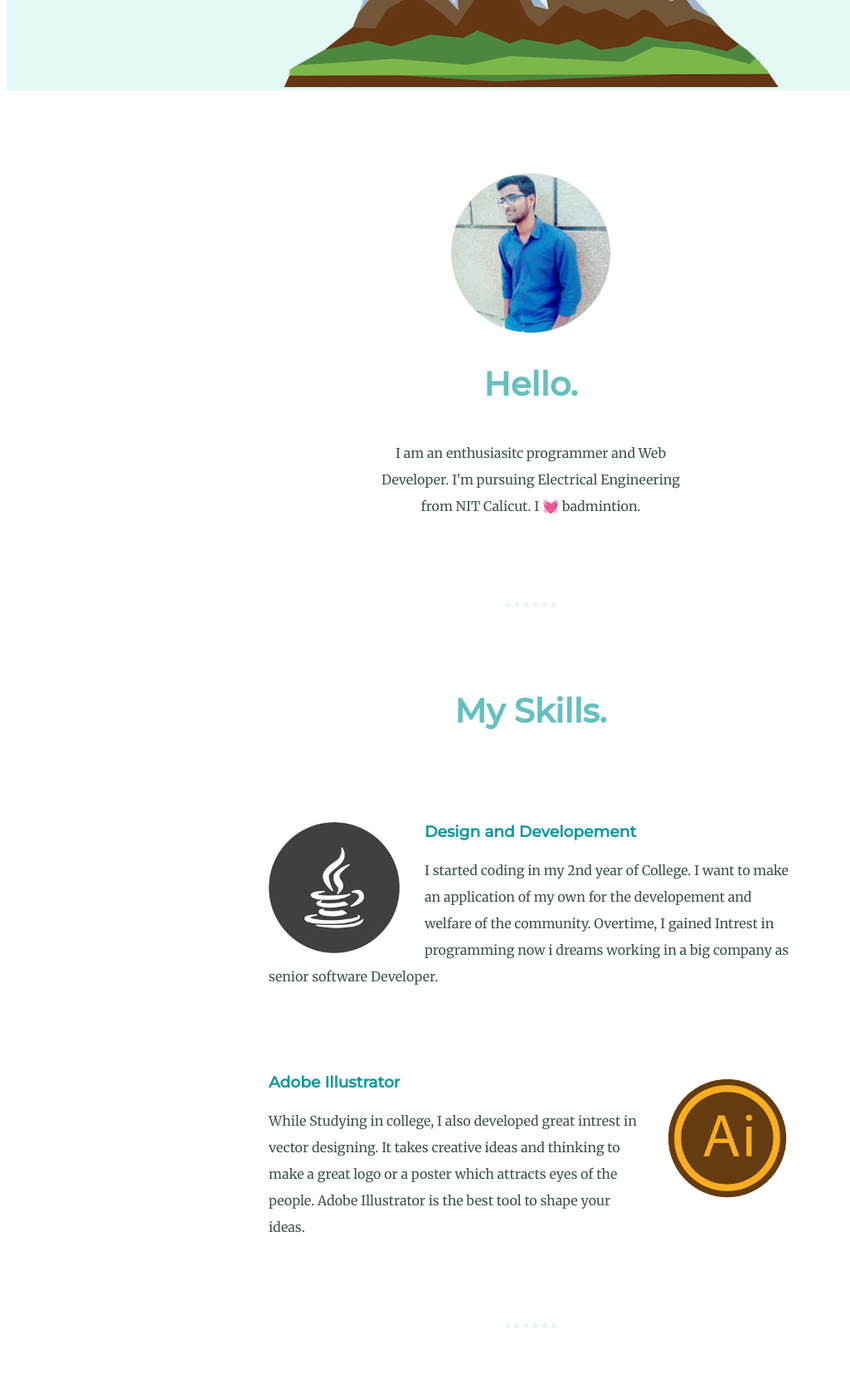
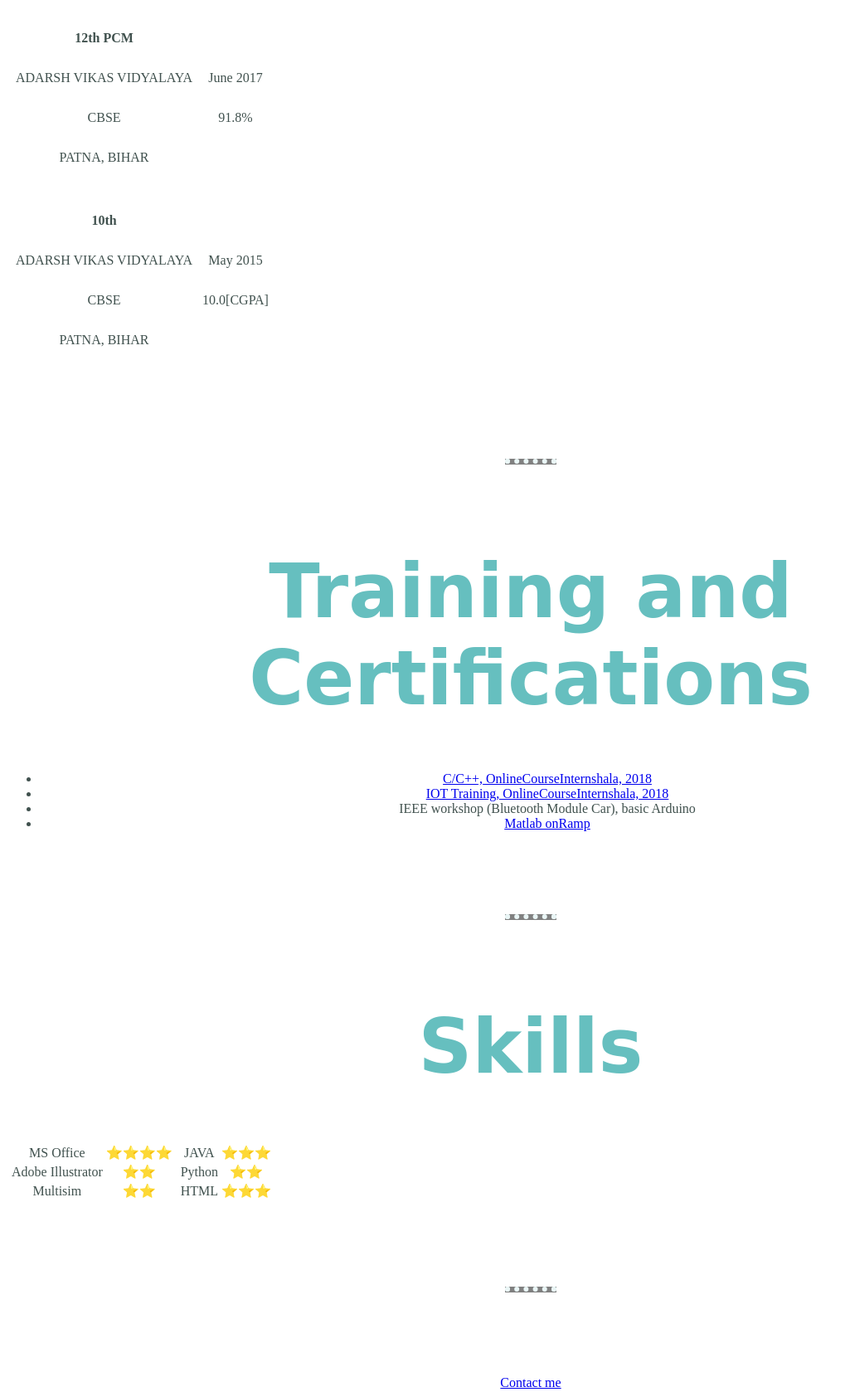
Before and after one commit to sr93344/CV, a plain HTML site: page index.html in a window 1280 px wide. Shown: the part 705-2383 px from the top of the page at 83% size, without its empty margins (0-1025 px from the left). Drawn offline with Linux system fonts and the light colour scheme; files that its build step writes are made by us from their sources.

Commit message:
Update index.html

```diff
--- a/index.html
+++ b/index.html
@@ -3,59 +3,97 @@
 
 <head>
   <meta charset="utf-8">
-  <title>Sudhanshu Ranjan</title>
+  <title> 😀 Sudhanshu's Personal Site </title>
   <link rel="stylesheet" href="css/styles.css">
-  <link rel="icon" href="pictures/favicon.ico">
-  <link href="https://fonts.googleapis.com/css2?family=Merriweather&family=Montserrat:wght@500&family=Sacramento&display=swap" rel="stylesheet">
 </head>
 
 <body>
-  <div class="top-container">
-    <img class="top-cloud" src="pictures/cloud.png" alt="cloud-top">
-    <h1>I'm Sudhanshu</h1>
-    <h2 class =" programmer">a <span><ins>pro</ins></span>grammer.</h2>
-    <img class="bottom-cloud" src="pictures/cloud.png" alt="cloud-bottom">
-    <img src="pictures/mountain1.png" alt="mountain-img">
-  </div>
-
-  <div class="middle-container">
-    <div class="profile">
-      <img src="pictures\android-chrome-192x192.png" alt="Sudhanshu-img">
-      <h2>Hello.</h2>
-      <p class="intro">I am an enthusiasitc programmer and Web Developer. I'm pursuing Electrical Engineering from NIT Calicut. I 💓 badmintion.</p>
-    </div>
-    <hr>
-    <div class="skills">
-      <h2>My Skills.</h2>
-      <div class="skill-row">
-        <img class="java" src="pictures/java.png" alt="java-img">
-        <h3>Design and Developement</h3>
-        <p>I started coding in my 2nd year of College. I want to make an application of my own for the developement and welfare of the community. Overtime, I gained Intrest in programming now i dreams working in a big company as senior software Developer.</p>
-      </div>
-      <div class="skill-row">
-        <img class="illustrator" src="pictures\illustrator.png" alt="">
-        <h3>Adobe Illustrator</h3>
-        <p>While Studying in college, I also developed great intrest in vector designing. It takes creative ideas and thinking to make a great logo or a poster which attracts eyes of the people. Adobe Illustrator is the best tool to shape your ideas.</p>
-      </div>
-    </div>
-    <hr>
-    <div class="contact-me">
-      <h2>Get In Touch</h2>
-      <h3>If you are in love with programming or Designing as much as I do.</h3>
-      <p class="contact-message">Together we can make an awesome application, website and logo to boost your business on next level.</p>
-      <a href="mailto:sr93344@gmail.com" class="testbutton">CONTACT ME</a>
-    </div>
-  </div>
-
-
-  <div class="bottom-container">
-
-    <a class="linkedin" href="https://www.linkedin.com/in/sudhanshu-ranjan-826016159/" target="_blank"> <img src="pictures/linkedin.png" alt=""> </a>
-    <a class="twitter" href="https://twitter.com/" target="_blank"><img src="pictures/twitter.png" alt="https://twitter.com/"></a>
-    <a class="instagram" href="https://www.instagram.com/sudhanshu__ranjan__/" target="_blank"> <img src="pictures/instagram.png" alt=""> </a>
-    <p class="copyright">© 2020 Sudhanshu Ranjan.</p>
-  </div>
-
+  <table>
+    <tr>
+      <td><img src="Pictures\circle-cropped.png" alt="Sudhanshu's Profile" style="width:250px;height:250px;"></td>
+      <td>
+        <h1>Sudhanshu Ranjan</h1>
+        <p>B.Tech Electrical and Electronics Engineering</p>
+        <p>NIT Calicut</p>
+      </td>
+    </tr>
+  </table>
+  <hr size="3" noshade>
+  <h1>Education</h1>
+  <table cellspacing="10px">
+    <tr>
+      <td>
+        <p><strong>12th PCM</strong></p>
+        <p>ADARSH VIKAS VIDYALAYA</p>
+        <p>CBSE</p>
+        <p>PATNA, BIHAR</p>
+      </td>
+      <td>
+        <p>June 2017</p>
+        <p>91.8%</p>
+      </td>
+    </tr>
+    <tr>
+      <td>
+        <p><strong>10th</strong></p>
+        <p>ADARSH VIKAS VIDYALAYA</p>
+        <p>CBSE</p>
+        <p>PATNA, BIHAR</p>
+      </td>
+      <td>
+        <p>May 2015</p>
+        <p>10.0[CGPA]</p>
+      </td>
+    </tr>
+  </table>
+  <hr size="3" noshade>
+  <h1>Training and Certifications</h1>
+  <ul>
+    <li><a href="https://drive.google.com/file/d/1ADGmKpervHIU5fydjrRxfFkKNY2-sTLc/view">C/C++, OnlineCourseInternshala, 2018</a></li>
+    <li><a href="https://drive.google.com/file/d/1Dux5-u2wisZ24FAdx9v3aeXE2hr-xxsM/view">IOT Training, OnlineCourseInternshala, 2018</a></li>
+    <li>IEEE workshop (Bluetooth Module Car), basic Arduino </li>
+    <li><a href="https://matlabacademy.mathworks.com/progress/share/report.html?id=db0dfc2b-b0a6-4420-9d52-d816f2462386">Matlab onRamp</a></li>
+  </ul>
+  <hr size="3" noshade>
+  <h1>Skills</h1>
+  <table>
+    <tr>
+      <td>
+        <table>
+          <tr>
+            <td>MS Office</td>
+            <td>⭐⭐⭐⭐</td>
+          </tr>
+          <tr>
+            <td>Adobe Illustrator</td>
+            <td>⭐⭐</td>
+          </tr>
+          <tr>
+            <td>Multisim</td>
+            <td>⭐⭐</td>
+          </tr>
+        </table>
+      </td>
+      <td>
+        <table>
+          <tr>
+            <td>JAVA</td>
+            <td>⭐⭐⭐</td>
+          </tr>
+          <tr>
+            <td>Python</td>
+            <td>⭐⭐</td>
+          </tr>
+          <tr>
+            <td>HTML</td>
+            <td>⭐⭐⭐</td>
+          </tr>
+        </table>
+      </td>
+    </tr>
+  </table>
+  <hr size="3" noshade>
+  <a href="contact.html">Contact me</a>
 </body>
 
 </html>
```
